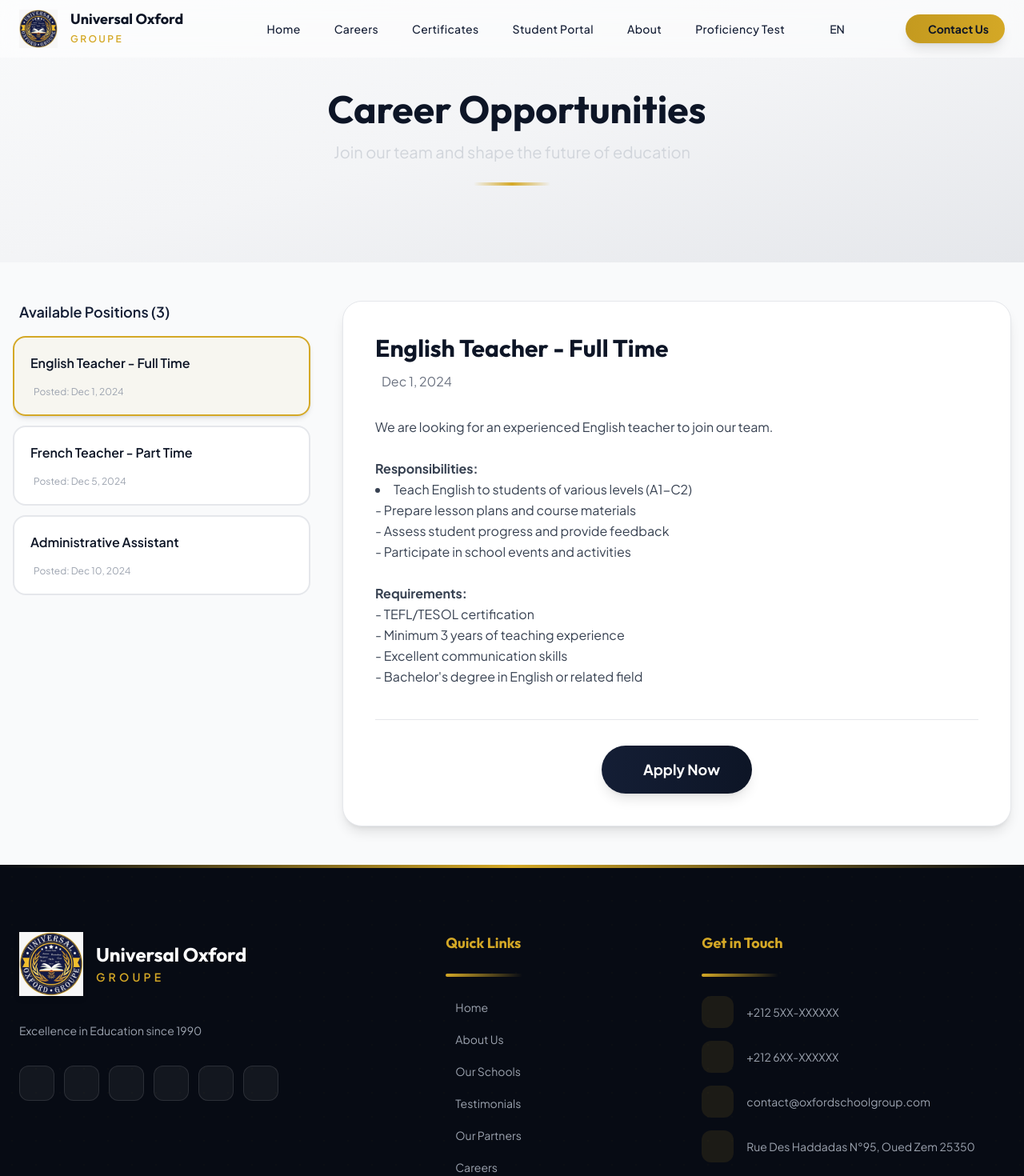
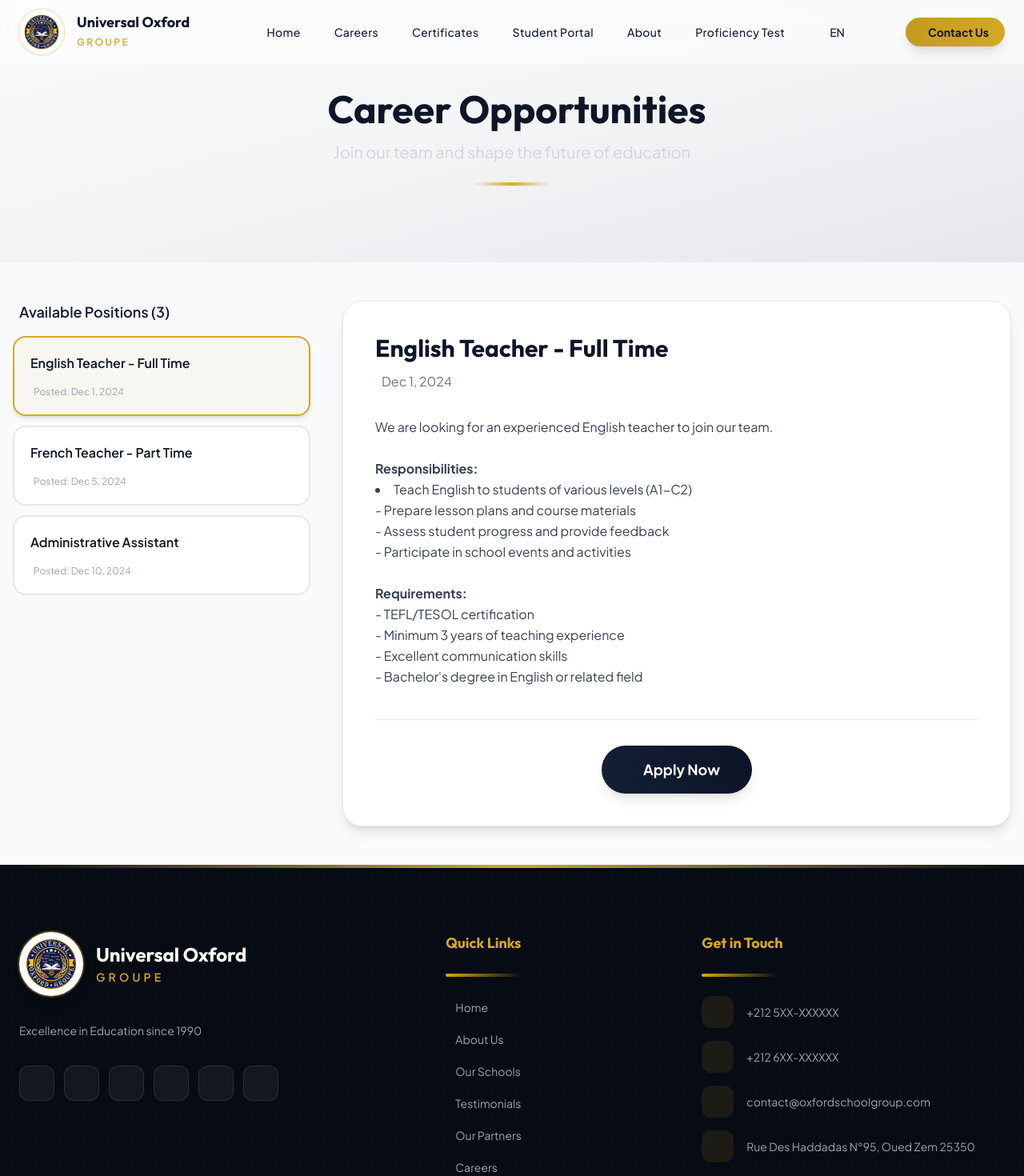
Before and after one commit to xphobiadev/Oxford_school, a Nuxt app: page /jobs in a window 1280 px wide. Shown: the top 1470 px of the page at 80% size. Built offline with nearby package versions, Linux system fonts and the light colour scheme; some icons are missing.

Commit message:
style(layout): implement clean circular badge profile for logos with inner padding

```diff
--- a/app/components/layout/AppFooter.vue
+++ b/app/components/layout/AppFooter.vue
@@ -16,7 +16,7 @@
             <img
               src="/images/logo.png"
               alt="Universal Oxford Groupe"
-              class="w-20 h-20 object-contain drop-shadow-md"
+              class="w-20 h-20 object-contain p-2 rounded-full bg-white shadow-lg ring-2 ring-gold-500/30"
             />
             <div>
               <h3 class="font-display font-bold text-2xl text-white">
--- a/app/components/layout/AppHeader.vue
+++ b/app/components/layout/AppHeader.vue
@@ -15,8 +15,8 @@
           <img
             src="/images/logo.png"
             alt="Universal Oxford Groupe"
-            class="h-10 sm:h-12 w-auto object-contain
-                   group-hover:scale-105 transition-transform duration-500"
+            class="w-12 sm:w-14 h-12 sm:h-14 object-contain p-1.5 rounded-full bg-white shadow-sm ring-2 ring-gold-500/20 group-hover:ring-gold-500/50
+                   group-hover:scale-105 transition-all duration-500"
           />
         </div>
         <div class="hidden sm:block">
```
